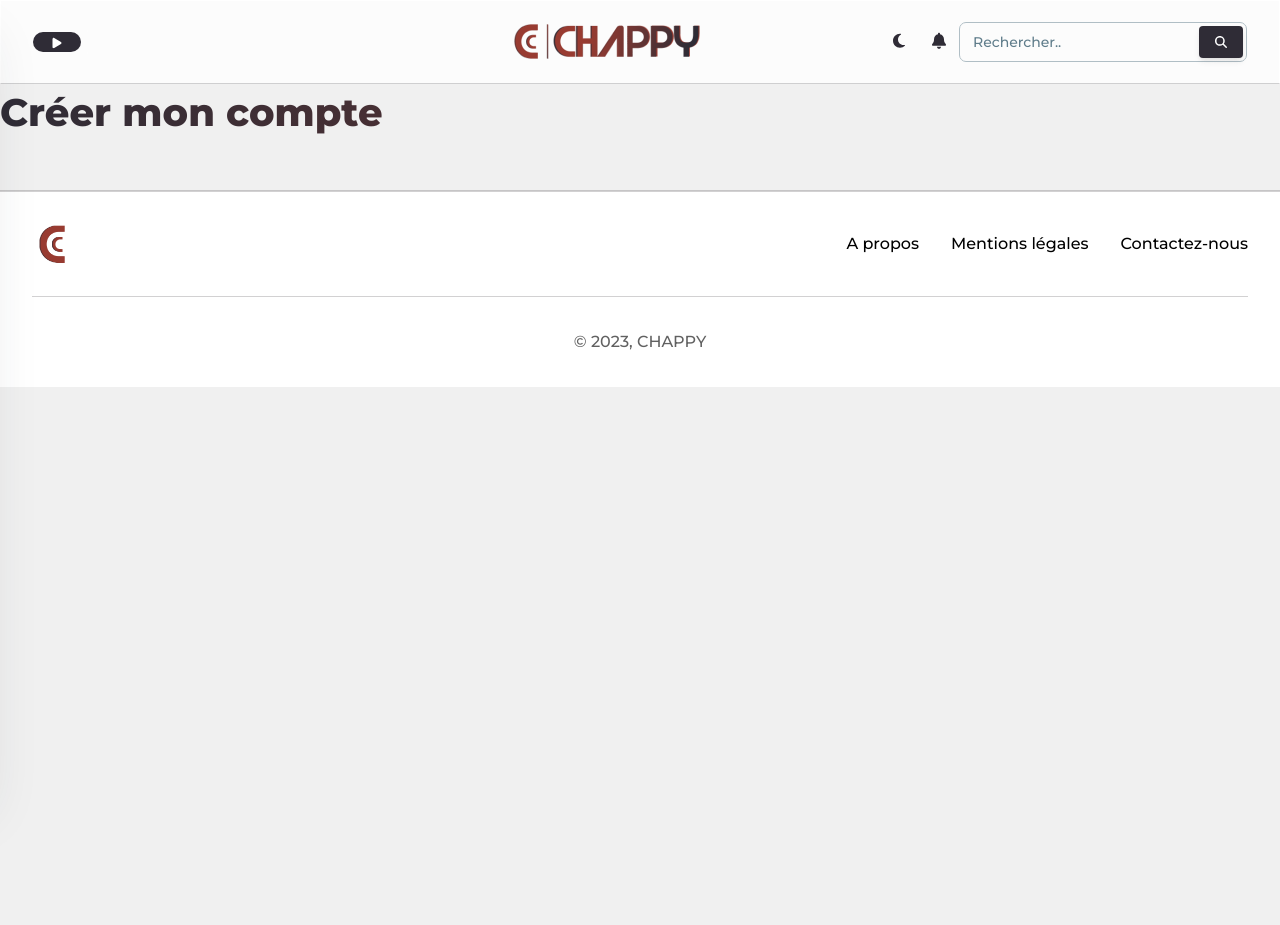
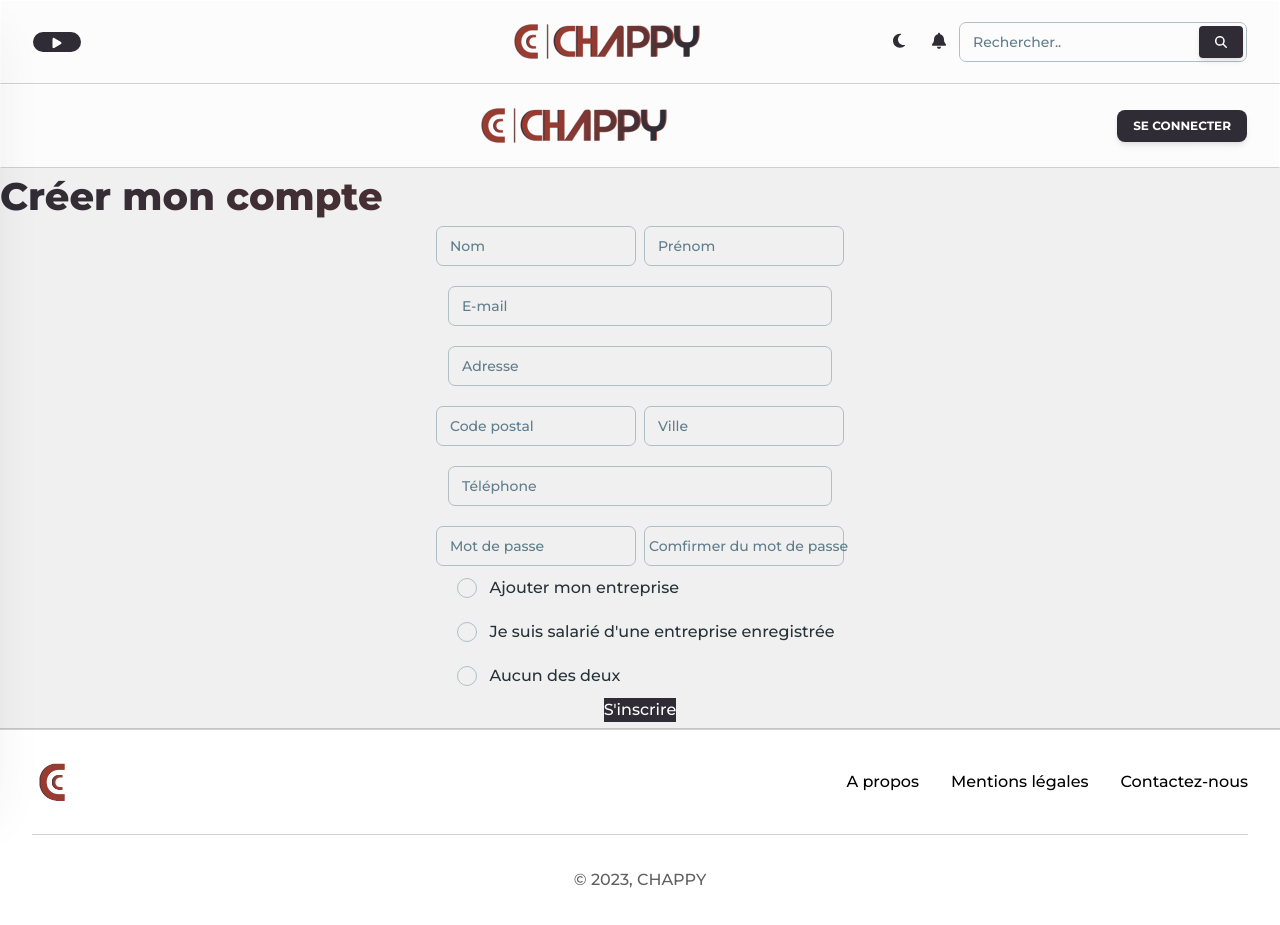
Before and after one commit to mathieubourkel/chappy, a React (Vite) app: page /signup in a window 1280 px wide. Before the commit the page ends 800 px from the top, so only its background shows below. Built offline with nearby package versions, Linux system fonts and the light colour scheme.

Commit message:
add signup

```diff
--- a/src/pages/Signup/SignupPage.tsx
+++ b/src/pages/Signup/SignupPage.tsx
@@ -1,11 +1,83 @@
+import FormUser from "../../components/Authentication/formUser";
+import { NavbarVisitor } from "../../components/Navbar/NavbarVisitor";
+import { Radio, Typography } from "@material-tailwind/react";
+import FormCompagny from "../../components/Authentication/formCompagny";
+import FormEmployee from "../../components/Authentication/formEmployee";
+import React from "react";
 
-export default function Signup() {
+export default function Signup(props: any) {
+  const { handleSubmitUser } = props;
+  const [selectedOption, setSelectedOption] = React.useState("");
+
+  const handleRadioChange = (value: string) => {
+    setSelectedOption(value);
+
+    if (value === "neitherOfTheTwo") {
+      setSelectedOption("");
+    }
+  };
   return (
     <>
-    <h1>Créer mon compte</h1>
-    <br />
-    <br />
+      <header>
+        <NavbarVisitor />
+      </header>
+      <main>
+        <h1>Créer mon compte</h1>
 
+        <FormUser />
+
+        <div className="w-30 flex justify-center">
+          <div className="flex justify-center flex-col">
+            <Radio
+              label={
+                <Typography color="blue-gray" className="flex font-medium">
+                  Ajouter mon entreprise
+                </Typography>
+              }
+              name="check"
+              value="chekCompagny"
+              crossOrigin={undefined}
+              checked={selectedOption === "chekCompagny"}
+              onChange={() => handleRadioChange("chekCompagny")}
+            />
+            <Radio
+              label={
+                <Typography color="blue-gray" className="flex font-medium">
+                  Je suis salarié d'une entreprise enregistrée
+                </Typography>
+              }
+              name="check"
+              value="checkEmployee"
+              crossOrigin={undefined}
+              checked={selectedOption === "checkEmployee"}
+              onChange={() => handleRadioChange("checkEmployee")}
+            />
+            <Radio
+              label={
+                <Typography color="blue-gray" className="flex font-medium">
+                  Aucun des deux
+                </Typography>
+              }
+              name="check"
+              value="neitherOfTheTwo"
+              crossOrigin={undefined}
+              checked={selectedOption === "neitherOfTheTwo"}
+              onChange={() => handleRadioChange("neitherOfTheTwo")}
+            />
+          </div>
+        </div>
+        {selectedOption === "chekCompagny" && <FormCompagny />}
+        {selectedOption === "checkEmployee" && <FormEmployee />}
+        {selectedOption === "neitherOfTheTwo" && null}
+
+        <article className="flex justify-center">
+          <div className="flex items-center ">
+            <button type="submit" className="bg-marine-300 text-white">
+              S'inscrire
+            </button>
+          </div>
+        </article>
+      </main>
     </>
-  )
+  );
 }
```
